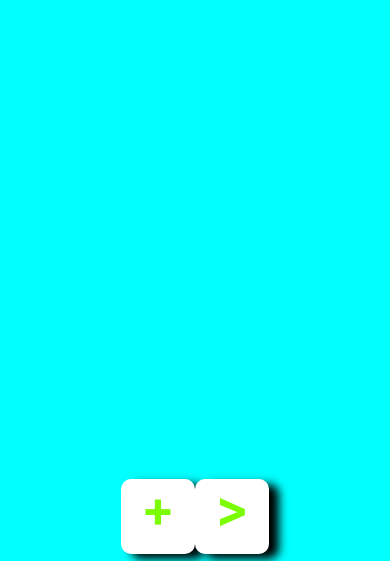
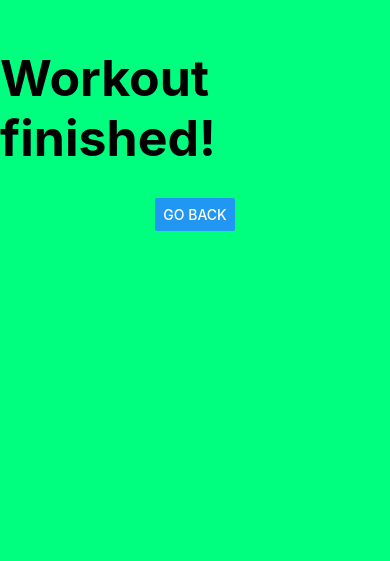
Before and after one commit to SpontanCombust/workout-o-clock, a React Native app: screen /WorkoutPlaybackFinishView in a window 390 px wide. Before the commit this address had no page. Shown: the part 283-844 px from the top of the page. Built offline with nearby package versions, Linux system fonts and the light colour scheme.

Commit message:
workout finish screen

```diff
--- a/src/navigation/Navigators.tsx
+++ b/src/navigation/Navigators.tsx
@@ -1,4 +1,5 @@
 import { createNativeStackNavigator } from "@react-navigation/native-stack";
+import WorkoutPlaybackFinishView from "../views/WorkoutPlaybackFinishView";
 
 import WorkoutPlaybackView from "../views/WorkoutPlaybackView";
 import WorkoutTaskForm from "../views/WorkoutTaskForm";
@@ -42,6 +43,13 @@ export default function Navigators() {
                     headerShown: false,
                     animation: "slide_from_right",
                 }}/>
+            <RootStack.Screen
+                name="WorkoutPlaybackFinishView"
+                component={WorkoutPlaybackFinishView}
+                options={{
+                    headerShown: false,
+                    animation: "simple_push",
+                }}/>
         </RootStack.Navigator>
     )
 }
--- a/src/navigation/NavigatorsParamList.ts
+++ b/src/navigation/NavigatorsParamList.ts
@@ -13,6 +13,7 @@ type NavigatorsParamList = {
     WorkoutPlaybackView: {
         currentTaskOrderIndex: number;
     }
+    WorkoutPlaybackFinishView: undefined;
 }
 
 export default NavigatorsParamList;
--- /dev/null
+++ b/src/views/WorkoutPlaybackFinishView.tsx
@@ -0,0 +1,32 @@
+import { NativeStackScreenProps } from "@react-navigation/native-stack";
+import React from "react";
+import { Button, StyleSheet, Text, View } from "react-native";
+
+import NavigatorsParamList from "../navigation/NavigatorsParamList";
+
+
+type NavProps = NativeStackScreenProps<NavigatorsParamList, "WorkoutPlaybackFinishView">;
+
+export default function WorkoutPlaybackFinishView({navigation} : NavProps) {
+    return (
+        <View style={styles.content}>
+            <Text style={styles.finishedText}>Workout finished!</Text>
+            <Button title="Go back" onPress={() => navigation.replace("WorkoutTaskList")}></Button>
+        </View>
+    )
+}
+
+const styles = StyleSheet.create({
+    content: {
+        flex: 1,
+        flexDirection: "column",
+        justifyContent: "center",
+        alignItems: "center",
+        backgroundColor: "springgreen",
+    },
+    finishedText: {
+        fontSize: 50,
+        fontWeight: "bold",
+        marginBottom: 30,
+    }
+});
--- a/src/views/WorkoutPlaybackView.tsx
+++ b/src/views/WorkoutPlaybackView.tsx
@@ -1,12 +1,11 @@
 import { NativeStackScreenProps } from "@react-navigation/native-stack";
-import React, { useContext, useEffect, useState } from "react";
+import React, { useContext } from "react";
 
 import { WorkoutContext } from "../context/WorkoutContext";
 import NavigatorsParamList from "../navigation/NavigatorsParamList";
 import { CompletionConditionType, WorkoutTask } from "../types/WorkoutTask";
+import WorkoutPlaybackViewCardReps from "./WorkoutPlaybackViewCardReps";
 import WorkoutPlaybackViewCardTime from "./WorkoutPlaybackViewCardTime";
-import WorkoutPlaybackViewCardReps from "./WorkoutPlaybackViewCardReps";
-import { View } from "react-native";
 
 
 export type WorkoutPlaybackViewCardProps = {
@@ -14,33 +13,24 @@ export type WorkoutPlaybackViewCardProps = {
     onTaskFinished: () => void;
 }
 
-
 type NavProps = NativeStackScreenProps<NavigatorsParamList, "WorkoutPlaybackView">;
 
 export default function WorkoutPlaybackView({navigation, route}: NavProps) {
     const context = useContext(WorkoutContext);
-
-    if(route.params.currentTaskOrderIndex < 0 || route.params.currentTaskOrderIndex >= context.taskOrder.length) {
-        navigation.navigate("WorkoutTaskList");
-        //TODO add finish screen when task sets are implemented
-        return <View/>;
-    }
-
     const currentTask = context.findTask(context.taskOrder[route.params.currentTaskOrderIndex]);
 
-
-    function nextTask() {
-        navigation.replace("WorkoutPlaybackView", {
-            currentTaskOrderIndex: route.params.currentTaskOrderIndex + 1
-        });
-    }
-
-    if(currentTask === undefined) {
-        nextTask();
-    } else {
+    if(currentTask !== undefined) {
         const cardProps: WorkoutPlaybackViewCardProps = {
             task: currentTask,
-            onTaskFinished: () => nextTask()
+            onTaskFinished: () => {
+                if(route.params.currentTaskOrderIndex + 1 < context.taskOrder.length) {
+                    navigation.replace("WorkoutPlaybackView", {
+                        currentTaskOrderIndex: route.params.currentTaskOrderIndex + 1
+                    });
+                } else {
+                    navigation.replace("WorkoutPlaybackFinishView");
+                }
+            }
         };
 
         if(currentTask.completionCondition.type === CompletionConditionType.TIME ) {
@@ -49,4 +39,7 @@ export default function WorkoutPlaybackView({navigation, route}: NavProps) {
             return <WorkoutPlaybackViewCardReps {...cardProps} />;
         }
     }
+
+    navigation.goBack();
+    return null;
 }
```
